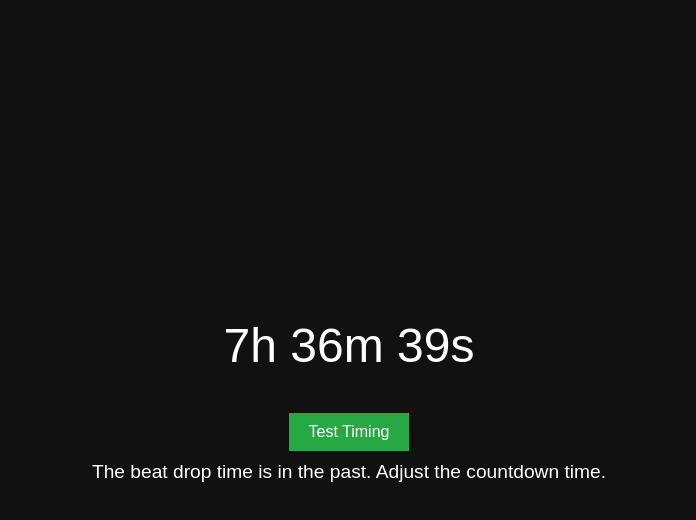
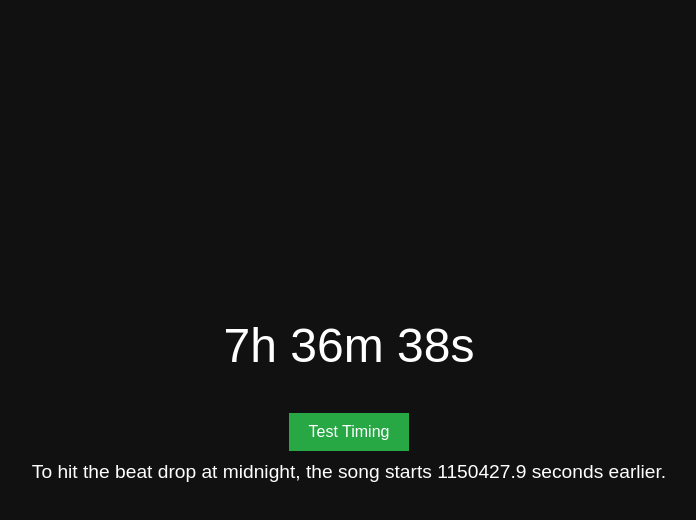
Before and after one commit to crixppp/myeyes2, a plain HTML site: page index.html in a window 1280 px wide. Both pictures are taken after a click on the button "Test Timing". Shown: the whole page, without its empty margins (291-987 px from the left). Drawn offline with Linux system fonts and the light colour scheme.

Commit message:
Update index.html

```diff
--- a/index.html
+++ b/index.html
@@ -52,8 +52,8 @@
         const countdownElement = document.getElementById('countdown');
         const testTimeElement = document.getElementById('test-time');
         const audio = document.getElementById('audio');
-        const targetTime = new Date("2025-01-01T00:00:00").getTime();
-        const beatDropTime = 172; // 2 minutes 52 seconds in seconds
+        const targetTime = new Date("2024-12-31T23:59:59").getTime(); // Midnight at New Year's Eve
+        const beatDropTime = 172; // 2m 52s in seconds
 
         function updateCountdown() {
             const currentTime = new Date().getTime();
@@ -61,7 +61,7 @@
 
             if (difference <= 0) {
                 countdownElement.textContent = "HAPPY NEW YEAR!";
-                if (!audio.playing) {
+                if (audio.currentTime === 0) {
                     audio.play();
                 }
             } else {
@@ -74,16 +74,15 @@
 
         function testTiming() {
             const currentTime = new Date().getTime();
-            const difference = targetTime - currentTime;
-            const beatDropOffset = (beatDropTime * 1000) - difference;
+            const startOffset = (targetTime - currentTime) / 1000 - beatDropTime;
 
-            if (beatDropOffset >= 0) {
-                testTimeElement.textContent = `The beat drop will align at: ${new Date(targetTime - beatDropOffset).toLocaleTimeString()}`;
+            if (startOffset > 0) {
+                testTimeElement.textContent = `To hit the beat drop at midnight, the song starts ${startOffset.toFixed(1)} seconds earlier.`;
             } else {
-                testTimeElement.textContent = "The beat drop time is in the past. Adjust the countdown time.";
+                testTimeElement.textContent = "Adjust your system clock or countdown setup for accurate testing.";
             }
 
-            audio.currentTime = 0; // Play the song from the beginning
+            audio.currentTime = 0; // Start from the beginning
             audio.play();
         }
 
```
